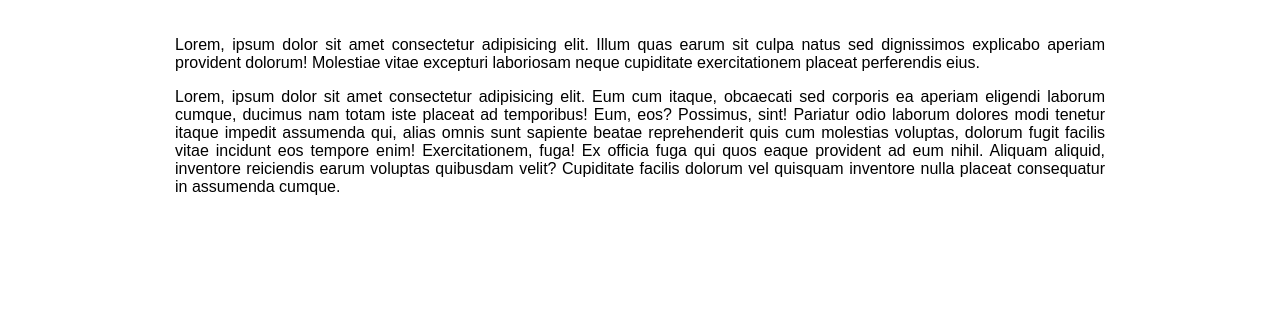
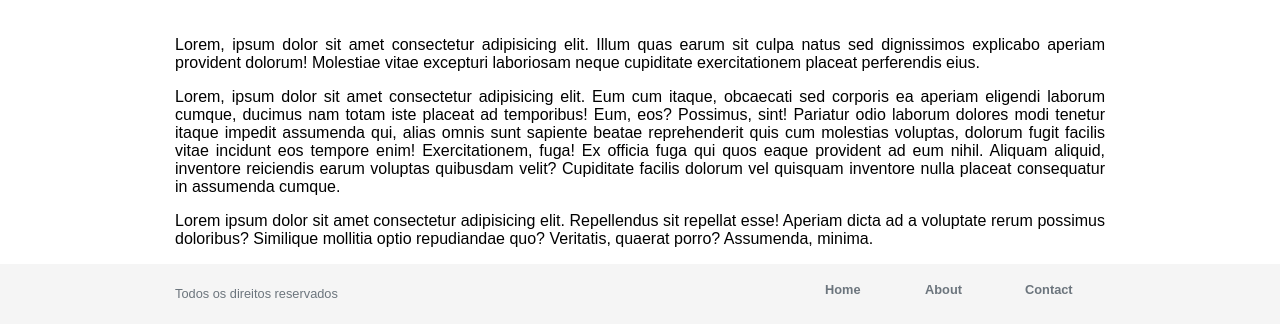
Before and after one commit to georghiton-luiz/projeto-html-site-responsivo, a plain HTML site: page index.html in a window 1280 px wide. Shown: the part 616-940 px from the top of the page. Before the commit the page ends 828 px from the top, so only its background shows below. Drawn offline with Linux system fonts and the light colour scheme.

Commit message:
Ciração e formatação fo rodapé do site

```diff
--- a/assets/css/style.css
+++ b/assets/css/style.css
@@ -36,19 +36,19 @@ header #logo{
     text-shadow: #000 1px 1px 8px;
 
 }
-header #menu{
+.menu{
     flex: 1;
 }
-header #menu ul{
+.menu ul{
     display: flex;
     justify-content: flex-end;
     list-style: none;
 }
-header #menu li{
+.menu li{
     min-width: 100px;
     line-height: 28px;
 }
-header #menu a{
+.menu a{
     color: #fff;
     text-decoration: none;
     font-weight: bold;
@@ -109,3 +109,17 @@ header #menu a{
 .home p{
     text-align: justify;
 }
+footer{
+    background-color: #f5f5f5;
+    color: #6c757d;
+    font-size: .8em;
+}
+footer p{
+    line-height: 35px;
+}
+footer .container{
+    display: flex;
+}
+footer .menu a{
+    color: #6c757d;
+}
--- a/index.html
+++ b/index.html
@@ -28,7 +28,7 @@
                     Business
                 </div>
 
-                <nav id="menu">
+                <nav class="menu">
                     <ul>
                         <li><a href="index.html">Home</a></li>
                         <li><a href="about.html">About</a></li>
@@ -49,10 +49,23 @@
             <p>Lorem, ipsum dolor sit amet consectetur adipisicing elit. Eum cum itaque, obcaecati sed corporis ea aperiam eligendi laborum cumque, ducimus nam totam iste placeat ad temporibus! Eum, eos? Possimus, sint!
             Pariatur odio laborum dolores modi tenetur itaque impedit assumenda qui, alias omnis sunt sapiente beatae reprehenderit quis cum molestias voluptas, dolorum fugit facilis vitae incidunt eos tempore enim! Exercitationem, fuga!
             Ex officia fuga qui quos eaque provident ad eum nihil. Aliquam aliquid, inventore reiciendis earum voluptas quibusdam velit? Cupiditate facilis dolorum vel quisquam inventore nulla placeat consequatur in assumenda cumque.</p>
+
+            <p>Lorem ipsum dolor sit amet consectetur adipisicing elit. Repellendus sit repellat esse! Aperiam dicta ad a voluptate rerum possimus doloribus? Similique mollitia optio repudiandae quo? Veritatis, quaerat porro? Assumenda, minima.</p>
         </main>
     </section>
 
-    <footer></footer>
+    <footer>
+        <div class="container">
+            <p>Todos os direitos reservados</p>
+            <nav class="menu">
+                <ul>
+                    <li><a href="index.html">Home</a></li>
+                    <li><a href="about.html">About</a></li>
+                    <li><a href="contact.html">Contact</a></li>
+                </ul>
+            </nav>
+        </div>
+    </footer>
 
     <script src="assets/js/script.js"></script>
 </body>
```
